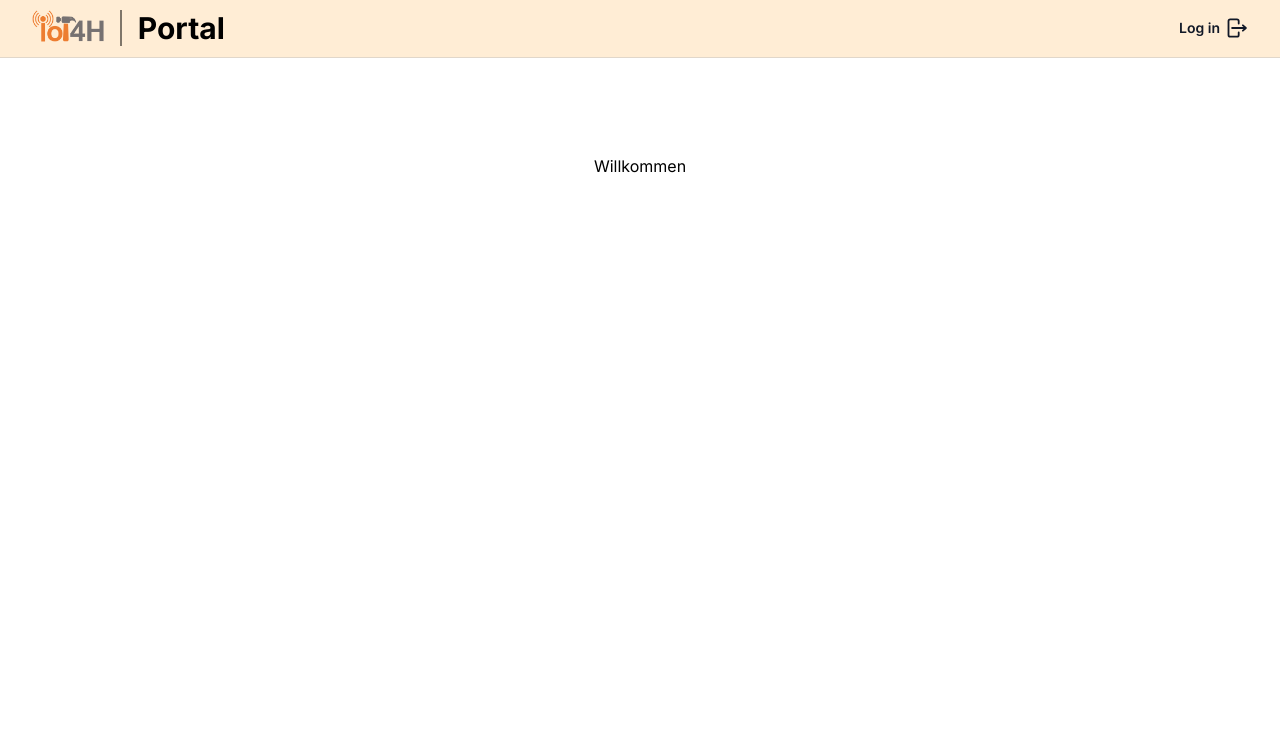
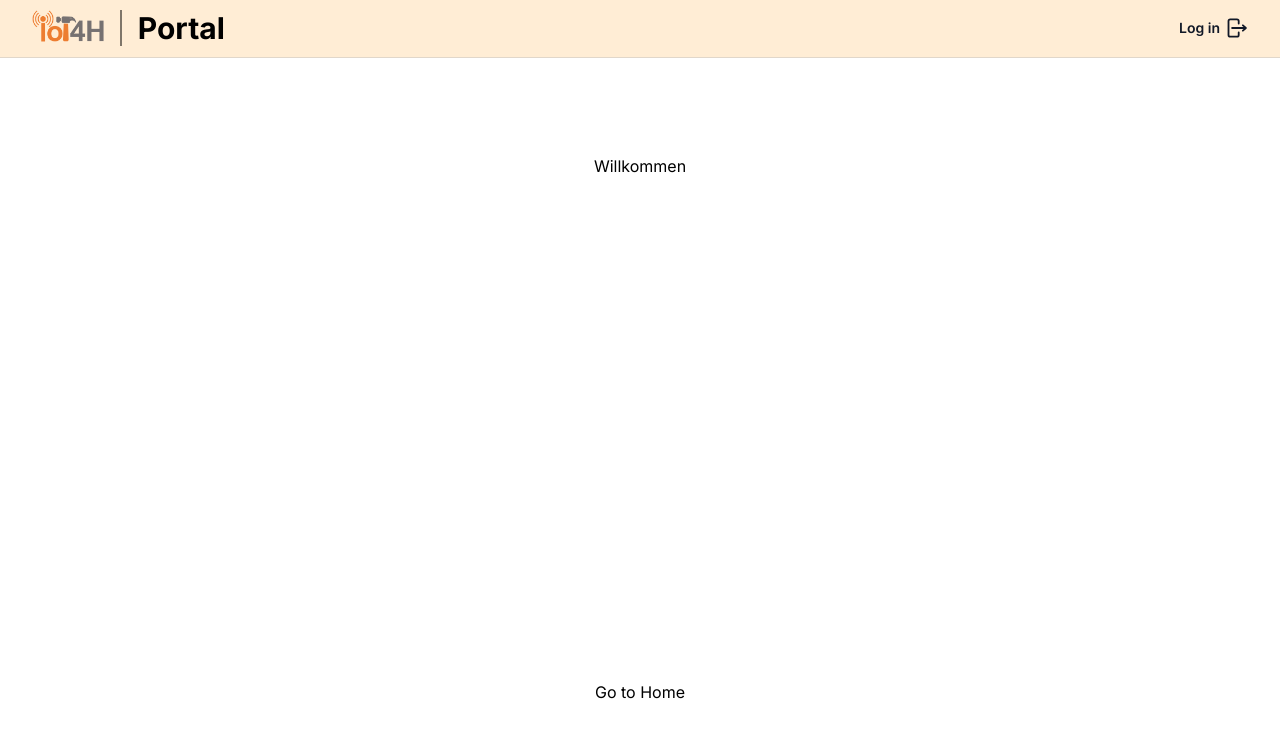
Before and after one commit to IoT4H/iot-portal, a Next.js app in the folder frontend/: page / in a window 1280 px wide. Shown: the top 738 px of the page. Built offline with nearby package versions, Linux system fonts and the light colour scheme; a web font is replaced by a local one.

Commit message:
fix: fix some things

```diff
--- a/frontend/src/app/page.tsx
+++ b/frontend/src/app/page.tsx
@@ -1,10 +1,12 @@
 import Image from 'next/image'
+import Link from "next/link";
 
 export default function LandingPage() {
   return (
     <main className="flex h-full flex-col items-center justify-between p-24">
 
       <h1>Willkommen</h1>
+        <h2>Go to <Link href={'/home'}>Home</Link></h2>
 
     </main>
   )
```
